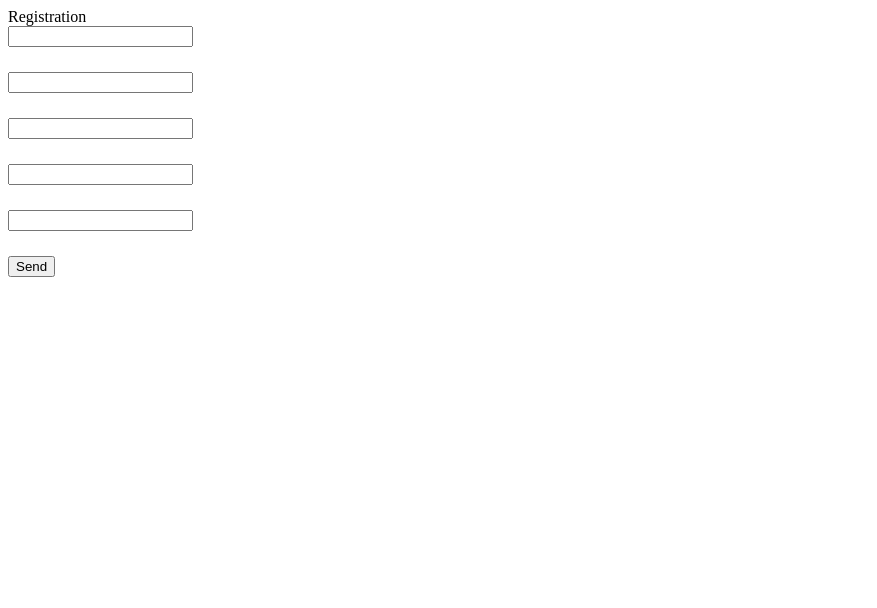
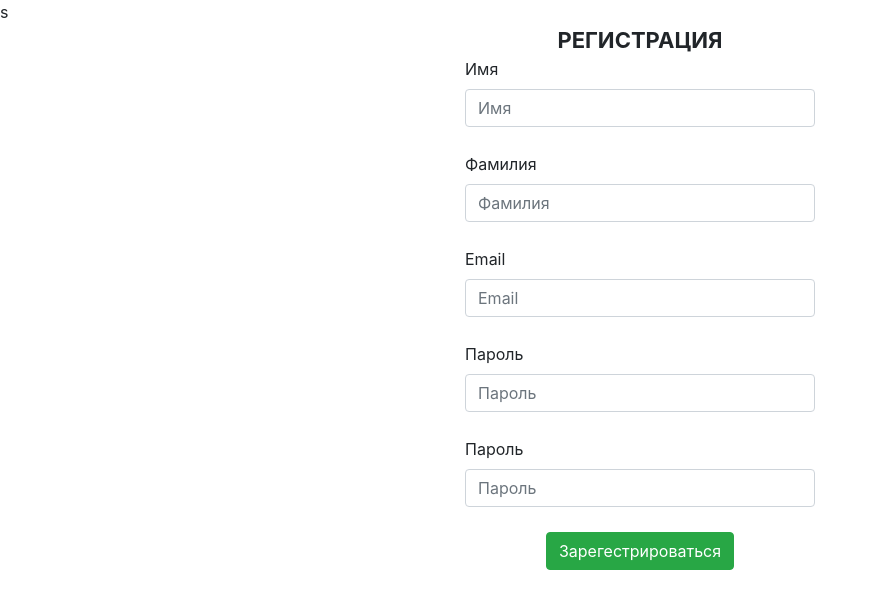
Before and after one commit to NetCrackerVoronezh2019/UI, an Angular app: page / in a window 1280 px wide. Shown: the top 608 px of the page, without its empty margins (0-877 px from the left). Built offline with nearby package versions, Linux system fonts and the light colour scheme.

Commit message:
изменил форму регистрации

```diff
--- a/package.json
+++ b/package.json
@@ -23,6 +23,7 @@
     "@angular/platform-browser-dynamic": "~8.1.2",
     "@angular/router": "~8.1.2",
     "angular-material": "^1.1.20",
+    "promise-polyfill": "8.1.3",
     "rxjs": "~6.4.0",
     "tslib": "^1.9.0",
     "zone.js": "~0.9.1"
--- a/src/app/app.component.html
+++ b/src/app/app.component.html
@@ -1,2 +1,3 @@
+s
 <app-registration></app-registration>
 <router-outlet></router-outlet>
--- a/src/app/registration/Services/registration.service.ts
+++ b/src/app/registration/Services/registration.service.ts
@@ -43,9 +43,7 @@ export class RegistrationService
                         email:this.myForm.value.userEmail,
                         password:this.myForm.value.Passwords.password
                     };
-
-        console.log(body);
-         this.http.post('http://localhost:8080/registration',body)
+        this.http.post('http://localhost:8080/registration',body)
 				  .subscribe(
                     data => console.log(data),
 					error => console.log(error)
--- a/src/app/registration/registration.component.html
+++ b/src/app/registration/registration.component.html
@@ -1,46 +1,58 @@
-<div class="registration-tittle">Registration</div>
-<form class="registration-form" [formGroup]="regService.getRegForm()" (ngSubmit)="onSubmit()" autocomplete="off">
-	 <div class="form-group">
-        <input name="name" formControlName="userName"/>
-        <div class="registration-field"
-        *ngIf="regService.getRegForm().controls['userName'].invalid && regService.getRegForm().controls['userName'].touched">
-        <span *ngIf="regService.getRegForm().controls['userName'].errors.minlength">Минимальное количество букв-5</span>
-        <span *ngIf="regService.getRegForm().controls['userName'].errors.maxlength">Максимальное количество букв-15</span>
+<form [formGroup]="regService.getRegForm()" >
+    <div class="container">
+        <div class="row d-flex flex-column justify-content-center  align-items-center">
+            <div class="col-md-6 col-sm-12 text-center text-uppercase  registration-label font-weight-bold">Регистрация</div>
+            <div class="col-md-4 col-sm-12">
+                <div class="form-group" >
+                    <label for="exampleInputEmail1">Имя</label>
+                    <input type="text" formControlName="userName" class="form-control" id="exampleInputEmail1" aria-describedby="emailHelp" placeholder="Имя">
+                    <div *ngIf="regService.getRegForm().controls['userName'].invalid && regService.getRegForm().controls['userName'].touched" >
+                        <small class="form-text text-muted" *ngIf="regService.getRegForm().controls['userName'].errors.minlength">Минимальное количество букв-5</small>
+                        <small  class="form-text text-muted" *ngIf="regService.getRegForm().controls['userName'].errors.maxlength">Максимальное количество букв-15</small>
                     </div>
                 </div>
-  <div class="form-group">
-    <input name="name" formControlName="userSurname"/>
-    <div class="registration-field"
-    *ngIf="regService.getRegForm().controls['userSurname'].invalid && regService.getRegForm().controls['userSurname'].touched">
-    <span *ngIf="regService.getRegForm().controls['userSurname'].errors.minlength">Минимальное количество букв-5</span>
-    <span *ngIf="regService.getRegForm().controls['userSurname'].errors.maxlength">Максимальное количество букв-15</span>
+                <div class="form-group" >
+                    <label for="exampleInputEmail1">Фамилия</label>
+                    <input type="text" formControlName="userSurname" class="form-control" id="exampleInputEmail1" aria-describedby="emailHelp" placeholder="Фамилия">
+                    <div *ngIf="regService.getRegForm().controls['userSurname'].invalid && regService.getRegForm().controls['userSurname'].touched" >
+                        <small class="form-text text-muted" *ngIf="regService.getRegForm().controls['userSurname'].errors.minlength">Минимальное количество букв-5</small>
+                        <small  class="form-text text-muted" *ngIf="regService.getRegForm().controls['userSurname'].errors.maxlength">Максимальное количество букв-15</small>
                     </div>
                 </div>
-  <div class="form-group">
-		<input name="email" formControlName="userEmail" autocomplete="off"/>
+            </div>
+            <div class="col-md-4 col-sm-12">
+                <div class="form-group" >
+                    <label for="exampleInputEmail1">Email</label>
+                    <input type="text" formControlName="userEmail" class="form-control" id="exampleInputEmail1" aria-describedby="emailHelp" placeholder="Email">
                     <div class="registration-field"
                         *ngIf="regService.getRegForm().controls['userEmail'].invalid && regService.getRegForm().controls['userEmail'].touched">
                         <span *ngIf="regService.getRegForm().controls['userEmail'].errors.email"> Некоректный  Email</span>
                     </div>
                 </div>
+            </div>
+            <div class="col-md-4 col-sm-12">
             <div formGroupName="Passwords" class="passwords">
-			<div class="form-group">
-				<input type="password" formControlName="password"/>
+                <div class="form-group" >
+                    <label for="exampleInputEmail1">Пароль</label>
+                    <input type="password" formControlName="password" class="form-control" id="exampleInputEmail1" aria-describedby="emailHelp" placeholder="Пароль">
                     <div class="registration-field"
                     *ngIf="regService.getRegForm().controls['Passwords'].controls['password'].invalid && regService.getRegForm().controls['Passwords'].controls['password'].touched">
                     <span *ngIf="regService.getRegForm().controls['Passwords'].controls['password'].errors.minlength">Минимальное количество букв-5</span>
                     </div>
                 </div>
-			<div class="form-group">
-				<input type="password" formControlName="confirmPassword"/>
+                <div class="form-group" >
+                    <label for="exampleInputEmail1">Пароль</label>
+                    <input type="password" formControlName="confirmPassword" class="form-control" id="exampleInputEmail1" aria-describedby="emailHelp" placeholder="Пароль">
                     <div class="registration-field"
                         *ngIf="regService.getRegForm().controls['Passwords'].controls['confirmPassword'].invalid && regService.getRegForm().controls['Passwords'].controls['confirmPassword'].touched">
                         <span *ngIf="regService.getRegForm().controls['Passwords'].controls['confirmPassword'].errors.confirm">не совпадают</span>
                     </div>
                 </div>
-
             </div>
-   <div class="form-group">
-      <button>Send</button>
+            </div>
+            <div class="col-md-4 col-sm-4 d-flex justify-content-center">
+                <button type="button" class="btn btn-success" (click)="onSubmit()">Зарегестрироваться</button>
+            </div>
+        </div>
     </div>
 </form>
--- a/src/app/registration/registration.component.scss
+++ b/src/app/registration/registration.component.scss
@@ -16,3 +16,9 @@
 .example-button-row a {
   margin-right: 8px;
 }
+
+
+.registration-label
+{
+  font-size:22px;
+}
--- a/src/index.html
+++ b/src/index.html
@@ -7,6 +7,7 @@
 
   <meta name="viewport" content="width=device-width, initial-scale=1">
   <link rel="icon" type="image/x-icon" href="favicon.ico">
+  <link rel="stylesheet" href="https://stackpath.bootstrapcdn.com/bootstrap/4.4.1/css/bootstrap.min.css" integrity="sha384-Vkoo8x4CGsO3+Hhxv8T/Q5PaXtkKtu6ug5TOeNV6gBiFeWPGFN9MuhOf23Q9Ifjh" crossorigin="anonymous">
 </head>
 <body>
   <app-root></app-root>
```
Also changed, not shown: 1 other file (tests, documents, lock files or other folders). Lines whose indentation alone changed are shown as unchanged.
